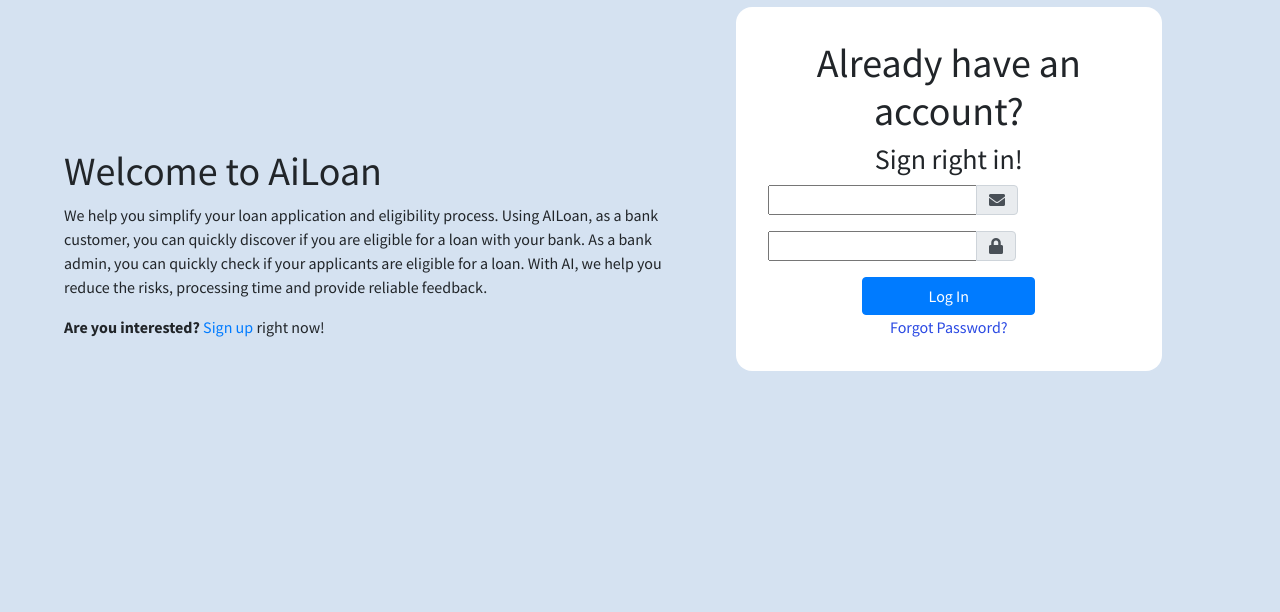
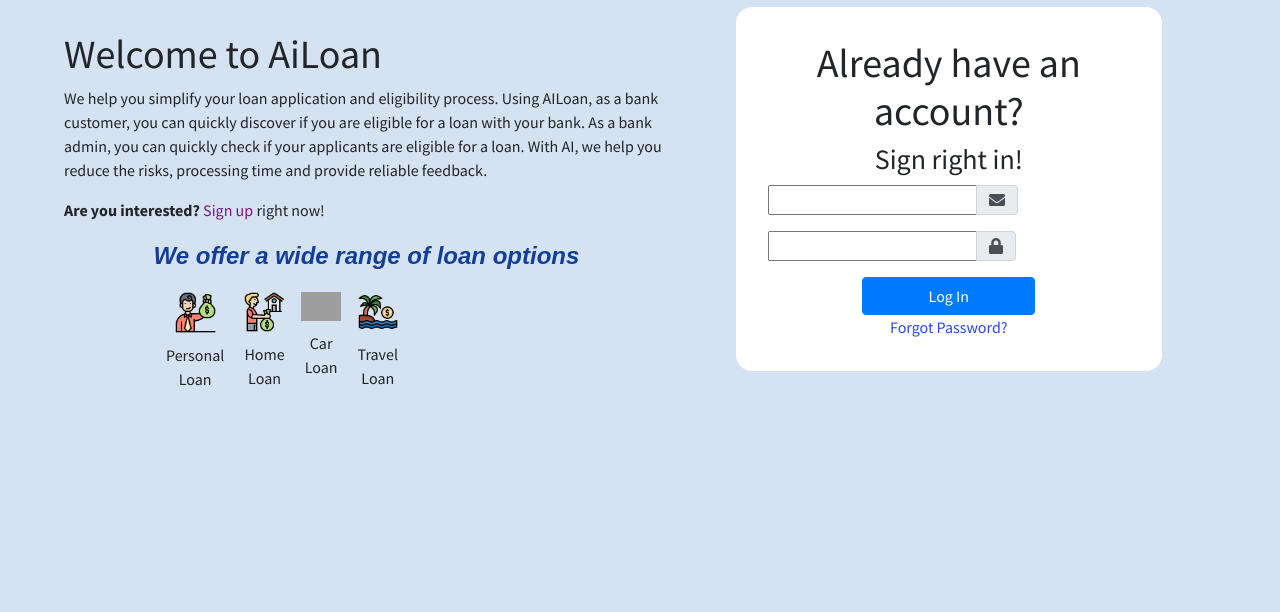
Before and after one commit to Akuien/AILoan, a Django app: template loanProject/templates/home.html in a window 1280 px wide. Shown: the part 188-800 px from the top of the page. Run offline with Django 3.2, Linux system fonts and the light colour scheme; the template is opened without the code that fills it, so the values that code supplies are empty, except form fields; tables that the repository leaves empty hold one stand-in row (values such as "Sample post"); form fields are guessed from the names that the template uses; some libraries are stand-ins or nearby versions; grey boxes are pictures that could not be loaded.

Commit message:
update home page

```diff
--- a/loanProject/templates/home.html
+++ b/loanProject/templates/home.html
@@ -72,6 +72,39 @@
       .left {
         width: 55%;
       }
+      .grid-content {
+      width: 30%;
+      margin-left: 100px;
+      height: 70%;
+      padding: 2px;
+      display: grid;
+      grid-template-columns: repeat(4, 1fr);
+      grid-gap: 20px;
+    }
+
+    .grid-item {
+      display: flex;
+      flex-direction: column;
+      align-items: center;
+    }
+
+    .grid-item img {
+      width: 100%;
+    }
+
+    .grid-item p {
+      margin-top: 10px;
+      text-align: center;
+    }
+
+    .description p {
+      font-weight: bold;
+      font-size: 24px;
+      color: #113e98;
+      font-family: sans-serif;
+      font-style: italic;
+      text-align: center
+    }
 
 
     </style>
@@ -94,8 +127,30 @@
     <div class="home">
       <div class="box left">
         <h1>Welcome to AiLoan</h1>
+
         <p>We help you simplify your loan application and eligibility process. Using AILoan, as a bank customer, you can quickly discover if you are eligible for a loan with your bank. As a bank admin, you can quickly check if your applicants are eligible for a loan. With AI, we help you reduce the risks, processing time and provide reliable feedback.</p>
-        <p><b>Are you interested?</b> <a href="/register">Sign up</a> right now!</p>
+        <p><b>Are you interested?</b> <a href="/register" style="color: #801380;">Sign up</a> right now!</p>
+        <div class="description">
+          <p>We offer a wide range of loan options</p>
+        </div>
+        <div class="grid-content">
+          <div class="grid-item">
+            <img src="{%static 'images/loan.png' %}" style="width: 70%;">
+            <p>Personal Loan</p>
+          </div>
+          <div class="grid-item">
+            <img src="{%static 'images/home-loan.png' %}" style="width: 100%;">
+            <p>Home Loan</p>
+          </div>
+          <div class="grid-item">
+            <img src="{%static 'images/car-loan.png' %}" style="width: 120%;">
+            <p>Car Loan</p>
+          </div>
+          <div class="grid-item">
+            <img src="{%static 'images/vacation.png' %}" style="width: 100%;">
+            <p>Travel Loan</p>
+          </div>
+        </div>
       </div>
 
       <div class="box form">
```
